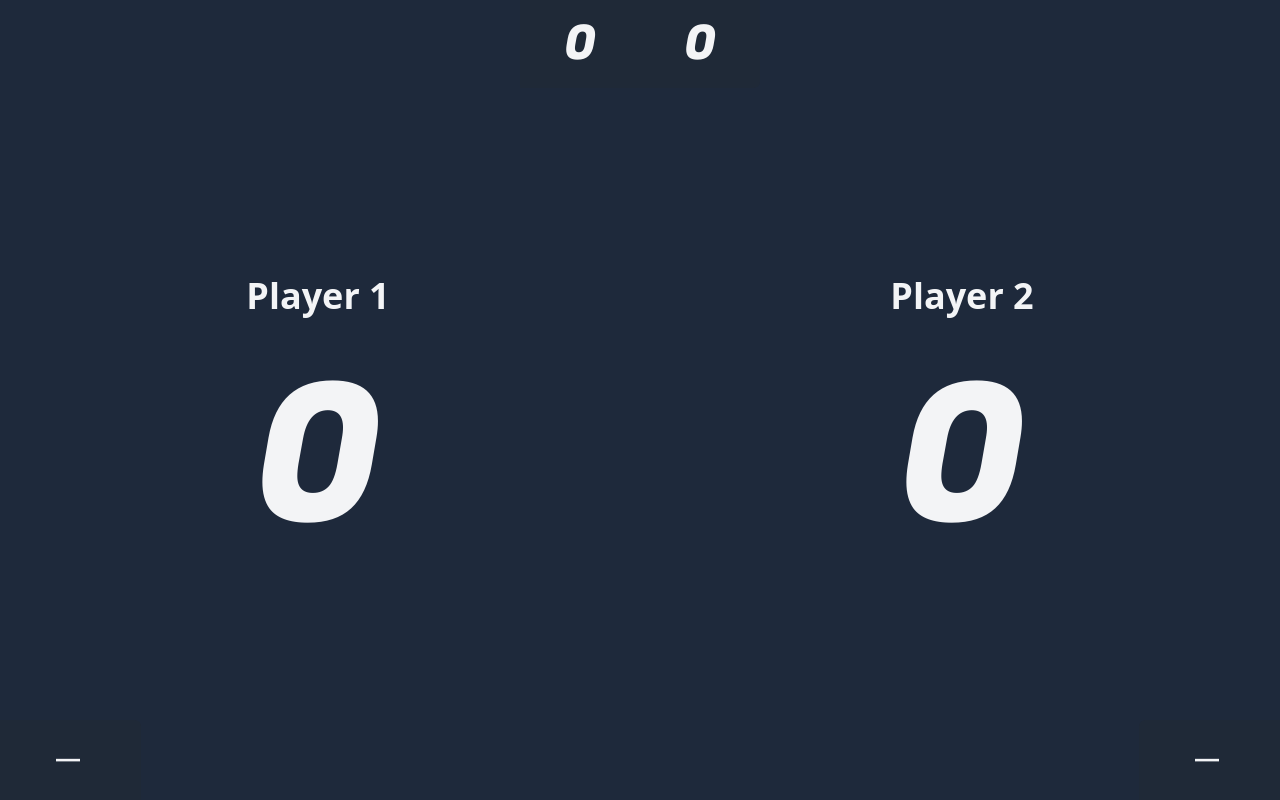
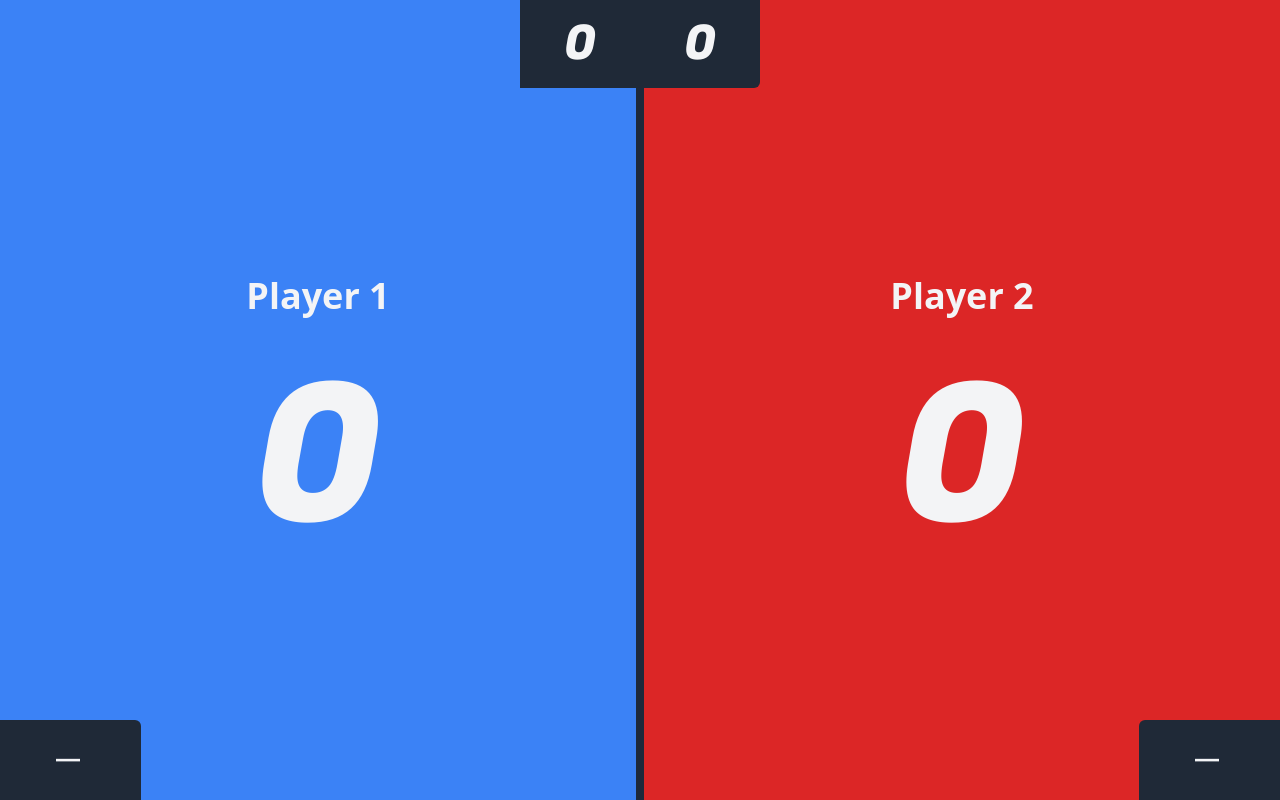
Before and after one commit to torikallcode/papan-skor, a React (Vite) app: page / in a window 1280 px wide. Built offline with nearby package versions, Linux system fonts and the light colour scheme; a web font is replaced by a local one.

Commit message:
revisi berhasil

```diff
--- a/src/Pages/ScoreBoard.jsx
+++ b/src/Pages/ScoreBoard.jsx
@@ -21,14 +21,14 @@ const ScoreBoard = () => {
         score={skorPlayerSatu}
         onClickIncrement={() => setSkorPlayerSatu(skorPlayerSatu + 1)}
         onClickDecrement={() => setSkorPlayerSatu(skorPlayerSatu - 1)}
-        backgroundColor="blue-500"
+        backgroundColor="bg-blue-500"
       />
       <PlayerSection
         title="Player 2"
         score={skorPlayerDua}
         onClickIncrement={() => setSkorPlayerDua(skorPlayerDua + 1)}
         onClickDecrement={() => setSkorPlayerDua(skorPlayerDua - 1)}
-        backgroundColor="red-600"
+        backgroundColor="bg-red-600"
         classname={`bottom-0 top-auto rounded-tr-md rounded-br-none lg:right-0 lg:left-auto lg:rounded-tl-md lg:rounded-tr-none`}
       />
       <div id='hai' className='h-36 sm:h-40 rounded-l-md bg-gray-800 p-2 sm:p-5 lg:p-5 flex flex-col gap-y-11 lg:gap-x-20 justify-center items-end absolute top-[50%] translate-y-[-50%] lg:translate-y-[-45%] bottom-0 right-0 lg:left-0 lg:top-0 lg:flex-row lg:max-w-[15rem] mx-auto lg:rounded-l-none lg:rounded-b-md'>
--- a/src/components/Fragments/PlayerSection.jsx
+++ b/src/components/Fragments/PlayerSection.jsx
@@ -1,13 +1,31 @@
 import ScoreDisplay from "../Elements/ScoreDisplay";
 
-const PlayerSection = ({ title, score, onClickIncrement, onClickDecrement, backgroundColor, classname }) => {
-    return (
-        <div className={`bg-${backgroundColor} w-full flex lg:flex-col justify-center items-center h-1/2 lg:h-full relative sm:gap-10 lg:gap-20`}>
-            <h1 className="text-gray-100 font-semibold text-3xl  rotate-90 lg:rotate-0 hidden lg:block lg:text-4xl text-center w-full">{title}</h1>
-            <ScoreDisplay score={score} onClickIncrement={onClickIncrement} onClickDecrement={onClickDecrement} classname={classname} />
-            <h1 className="text-gray-100 font-semibold text-3xl  rotate-90 -mr-20 lg:hidden sm:text-4xl">{title}</h1>
-        </div>
-    );
+const PlayerSection = ({
+  title,
+  score,
+  onClickIncrement,
+  onClickDecrement,
+  backgroundColor,
+  classname,
+}) => {
+  return (
+    <div
+      className={`${backgroundColor} w-full flex lg:flex-col justify-center items-center h-1/2 lg:h-full relative sm:gap-10 lg:gap-20`}
+    >
+      <h1 className="text-gray-100 font-semibold text-3xl  rotate-90 lg:rotate-0 hidden lg:block lg:text-4xl text-center w-full">
+        {title}
+      </h1>
+      <ScoreDisplay
+        score={score}
+        onClickIncrement={onClickIncrement}
+        onClickDecrement={onClickDecrement}
+        classname={classname}
+      />
+      <h1 className="text-gray-100 font-semibold text-3xl  rotate-90 -mr-20 lg:hidden sm:text-4xl">
+        {title}
+      </h1>
+    </div>
+  );
 };
 
-export default PlayerSection
+export default PlayerSection;
--- a/src/main.jsx
+++ b/src/main.jsx
@@ -8,7 +8,7 @@ import ScoreBoard from './Pages/ScoreBoard'
 const router = createBrowserRouter([
   {
     path: "/",
-    element: <ScoreBoard></ScoreBoard>
+    element: <ScoreBoard />
   }
 ])
 
```
